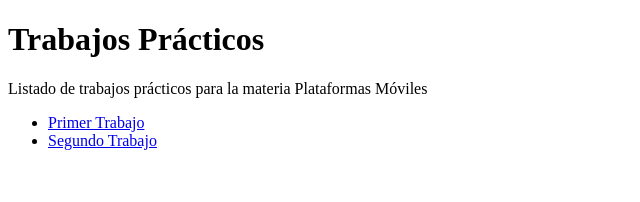
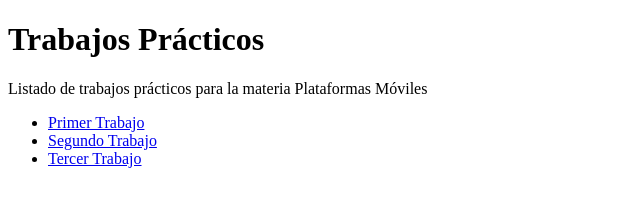
Before and after one commit to Mateo-Benitez/plataformas-moviles-entregas, a plain HTML site: page index.html in a window 1280 px wide. Shown: the whole page, without its empty margins (0-640 px from the left). Drawn offline with Linux system fonts and the light colour scheme.

Commit message:
Update index.html

```diff
--- a/index.html
+++ b/index.html
@@ -9,6 +9,7 @@
      <ul>
        <li><a href="tp-1/">Primer Trabajo</a></li>
        <li><a href="tp-2/">Segundo Trabajo</a></li>
+       <li><a href="tp-3/">Tercer Trabajo</a></li>
      </ul>
    </body>
 </html>
```
